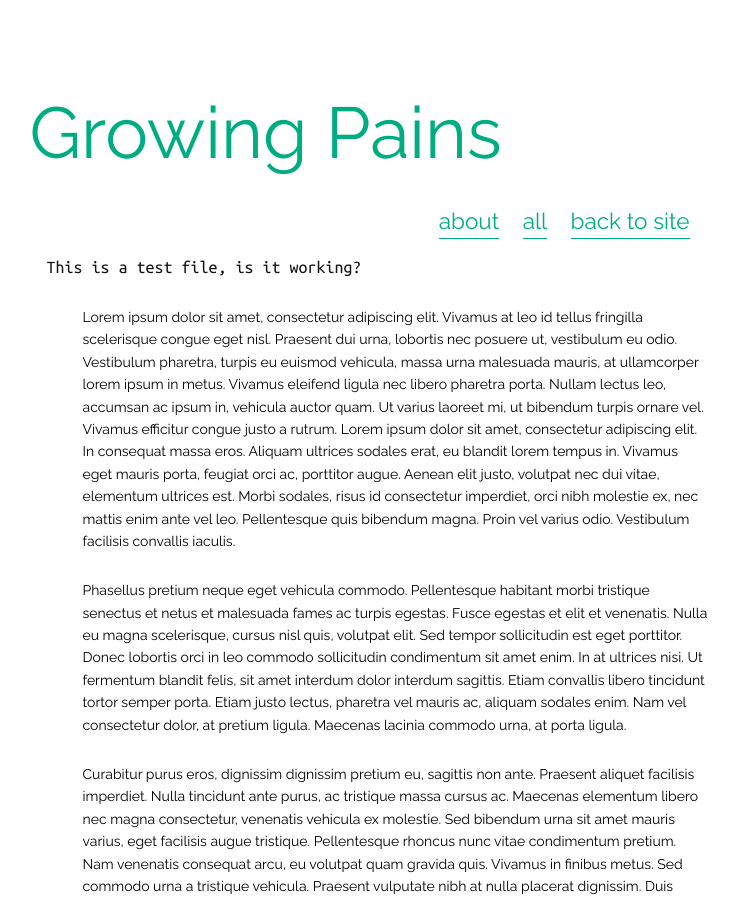
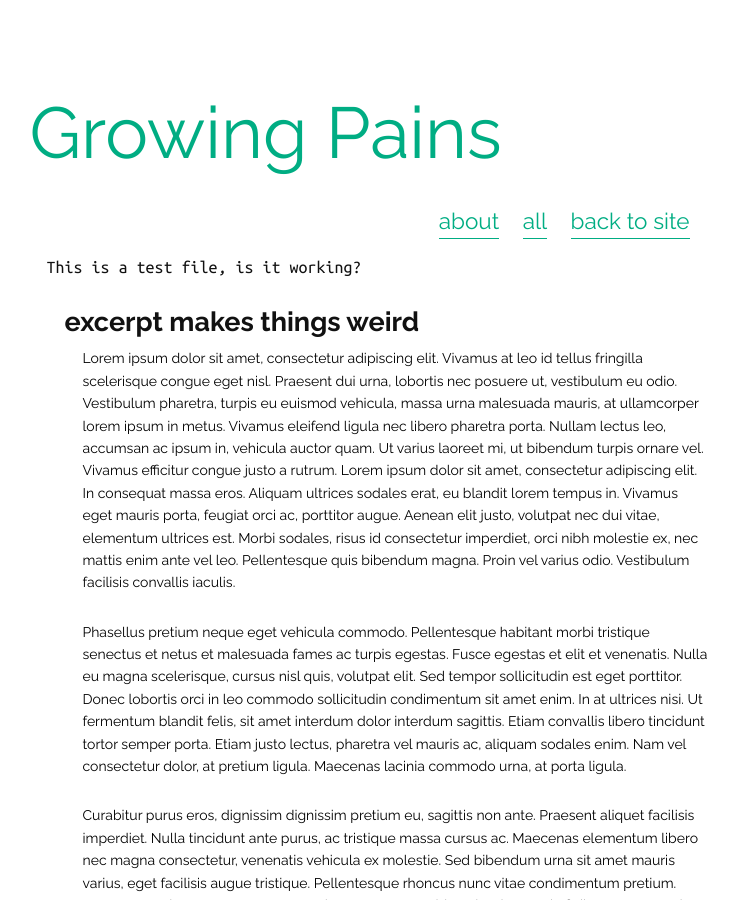
Before and after one commit to Sean-Q-Sun/Sean-Q-Sun.github.io, a Jekyll site: the page built from _posts/2017-02-21-test2.md, in a window 1280 px wide and 900 px high. Shown: the whole window, without its empty margins (245-983 px from the left). Built offline with Jekyll 4.4.1, drawn with Linux system fonts in a browser that asks for light colours.

Commit message:
Updated 2017-02-21-test2.md

```diff
--- a/_posts/2017-02-21-test2.md
+++ b/_posts/2017-02-21-test2.md
@@ -8,6 +8,7 @@ published: true
 
 ### This is a test file, is it working?
 
+## excerpt makes things weird
 
 Lorem ipsum dolor sit amet, consectetur adipiscing elit. Vivamus at leo id tellus fringilla scelerisque congue eget nisl. Praesent dui urna, lobortis nec posuere ut, vestibulum eu odio. Vestibulum pharetra, turpis eu euismod vehicula, massa urna malesuada mauris, at ullamcorper lorem ipsum in metus. Vivamus eleifend ligula nec libero pharetra porta. Nullam lectus leo, accumsan ac ipsum in, vehicula auctor quam. Ut varius laoreet mi, ut bibendum turpis ornare vel. Vivamus efficitur congue justo a rutrum. Lorem ipsum dolor sit amet, consectetur adipiscing elit. In consequat massa eros. Aliquam ultrices sodales erat, eu blandit lorem tempus in. Vivamus eget mauris porta, feugiat orci ac, porttitor augue. Aenean elit justo, volutpat nec dui vitae, elementum ultrices est. Morbi sodales, risus id consectetur imperdiet, orci nibh molestie ex, nec mattis enim ante vel leo. Pellentesque quis bibendum magna. Proin vel varius odio. Vestibulum facilisis convallis iaculis.
 
```
